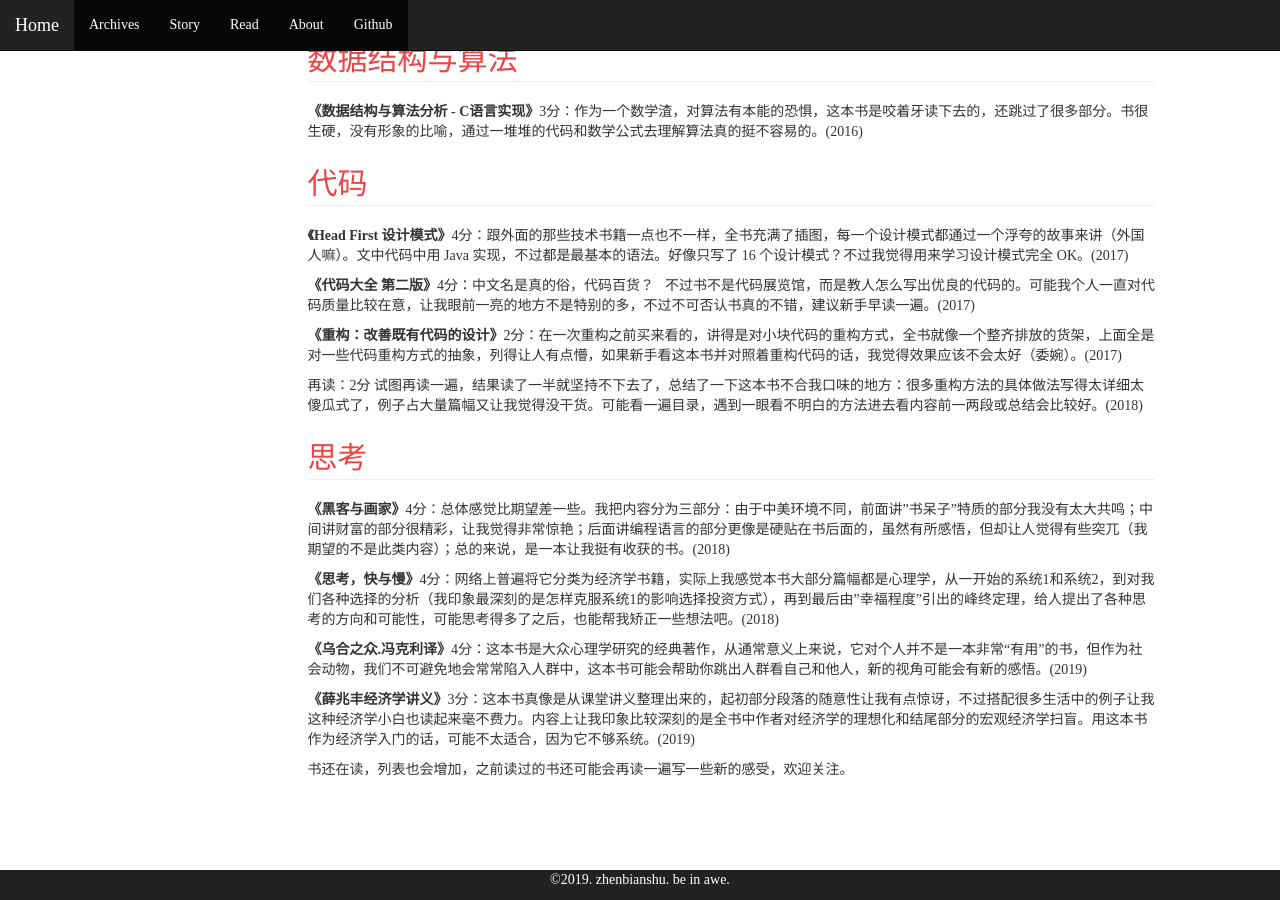
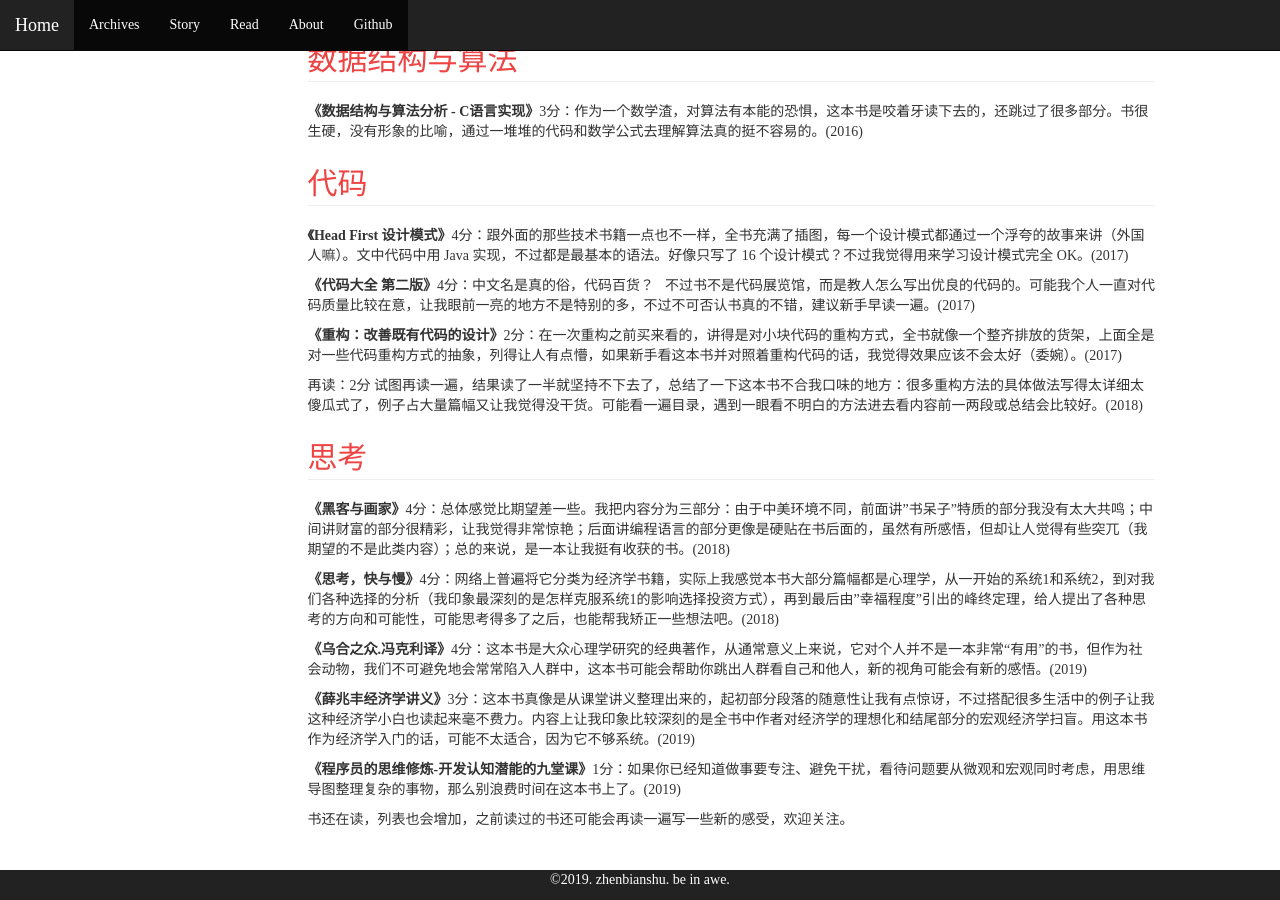
Before and after one commit to zhenbianshu/zhenbianshu.github.io, a Jekyll site: the page built from book_list.md, in a window 1280 px wide and 900 px high, scrolled down 1788 px. Built offline with Jekyll 4.4.1, drawn with Linux system fonts in a browser that asks for light colours; comment, search, counter and statistics services are not loaded.

Commit message:
add book;

```diff
--- a/book_list.md
+++ b/book_list.md
@@ -83,6 +83,8 @@ title: "Read"
 
 **《薛兆丰经济学讲义》**3分：这本书真像是从课堂讲义整理出来的，起初部分段落的随意性让我有点惊讶，不过搭配很多生活中的例子让我这种经济学小白也读起来毫不费力。内容上让我印象比较深刻的是全书中作者对经济学的理想化和结尾部分的宏观经济学扫盲。用这本书作为经济学入门的话，可能不太适合，因为它不够系统。(2019)
 
+**《程序员的思维修炼-开发认知潜能的九堂课》**1分：如果你已经知道做事要专注、避免干扰，看待问题要从微观和宏观同时考虑，用思维导图整理复杂的事物，那么别浪费时间在这本书上了。(2019)
+
 书还在读，列表也会增加，之前读过的书还可能会再读一遍写一些新的感受，欢迎关注。
 
 {% if site.comments %}
```
